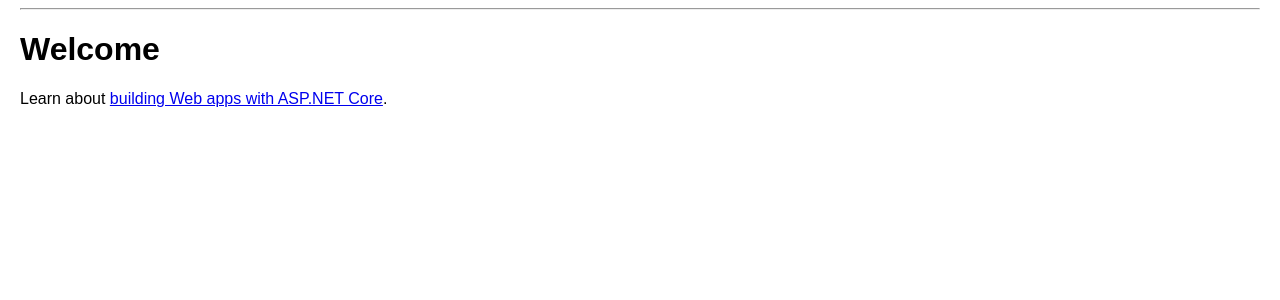
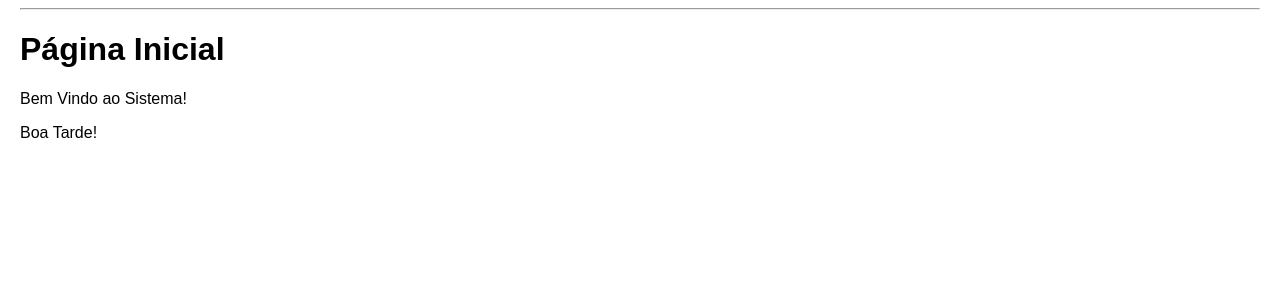
Before and after one commit to Marcus56480/PrimeiroProjetoMvc, an ASP.NET Core app: page / in a window 1280 px wide. Shown: the part 38-338 px from the top of the page. Run offline with ASP.NET Core 8, Linux system fonts and the light colour scheme; style sheets or scripts are compiled from the project's sources.

Commit message:
:sparkles: Feat: Adicionado páginas de Saudação e Sobre

```diff
--- a/Views/Home/Index.cshtml
+++ b/Views/Home/Index.cshtml
@@ -2,7 +2,15 @@
     ViewData["Title"] = "Home Page";
 }
 
-<div class="text-center">
-    <h1 class="display-4">Welcome</h1>
-    <p>Learn about <a href="https://learn.microsoft.com/aspnet/core">building Web apps with ASP.NET Core</a>.</p>
-</div>
+<h1>Página Inicial</h1>
+<p>@ViewData["Mensagem"]</p>
+
+@if(DateTime.Now.Hour < 12)
+{
+    <p>Bom Dia!</p>
+}
+
+else
+{
+    <p>Boa Tarde!</p>
+}
--- a/Views/Home/Privacy.cshtml
+++ /dev/null
@@ -1,6 +0,0 @@
-@{
-    ViewData["Title"] = "Privacy Policy";
-}
-<h1>@ViewData["Title"]</h1>
-
-<p>Use this page to detail your site's privacy policy.</p>
--- /dev/null
+++ b/Views/Home/Saudacao.cshtml
@@ -0,0 +1,6 @@
+@{
+    ViewData["Title"] = "Saudação";
+}
+
+<h1>Olá, @ViewData["Nome"]!</h1>
+<p>Teste: <a href="/Home/Saudacao?nome=Marcus">/Home/Saudacao?nome=Marcus</a></p>
```
Also changed, not shown: Views/Home/Sobre.cshtml (added, +16 -0 lines).
